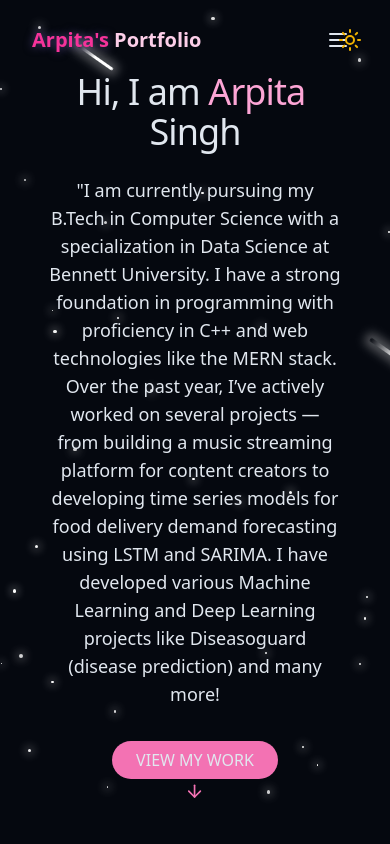
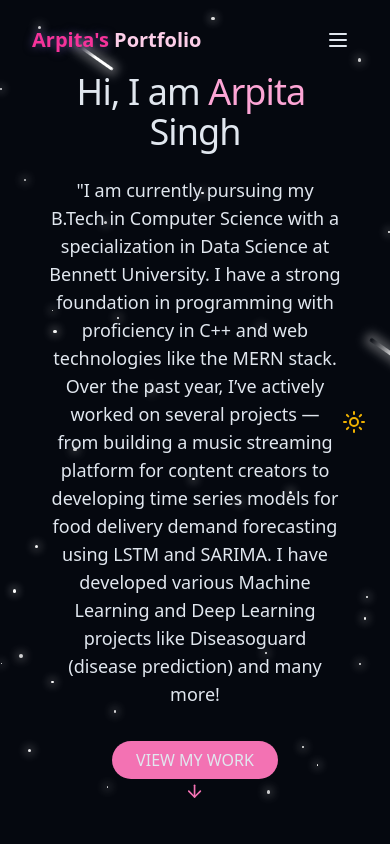
Before and after one commit to Arpita3012/portfolio, a React (Vite) app: page / in a window 390 px wide. Shown: the top 844 px of the page. Built offline with nearby package versions, Linux system fonts and the light colour scheme.

Commit message:
Fix: Show theme toggle on mobile devices

```diff
--- a/src/components/ThemeToggle.jsx
+++ b/src/components/ThemeToggle.jsx
@@ -34,7 +34,8 @@ export const ThemeToggle=()=>{
 
     return <button onClick={toggleTheme} className={cn(
         "fixed  top-5 right-5 z-50 p-2 rounded-full transition-colors duration-300",
-        "focus:outline-hidden"
+        "focus:outline-hidden",
+        "max-sm:bottom-5 max-sm:right-4"
 
         )}
     >
```
